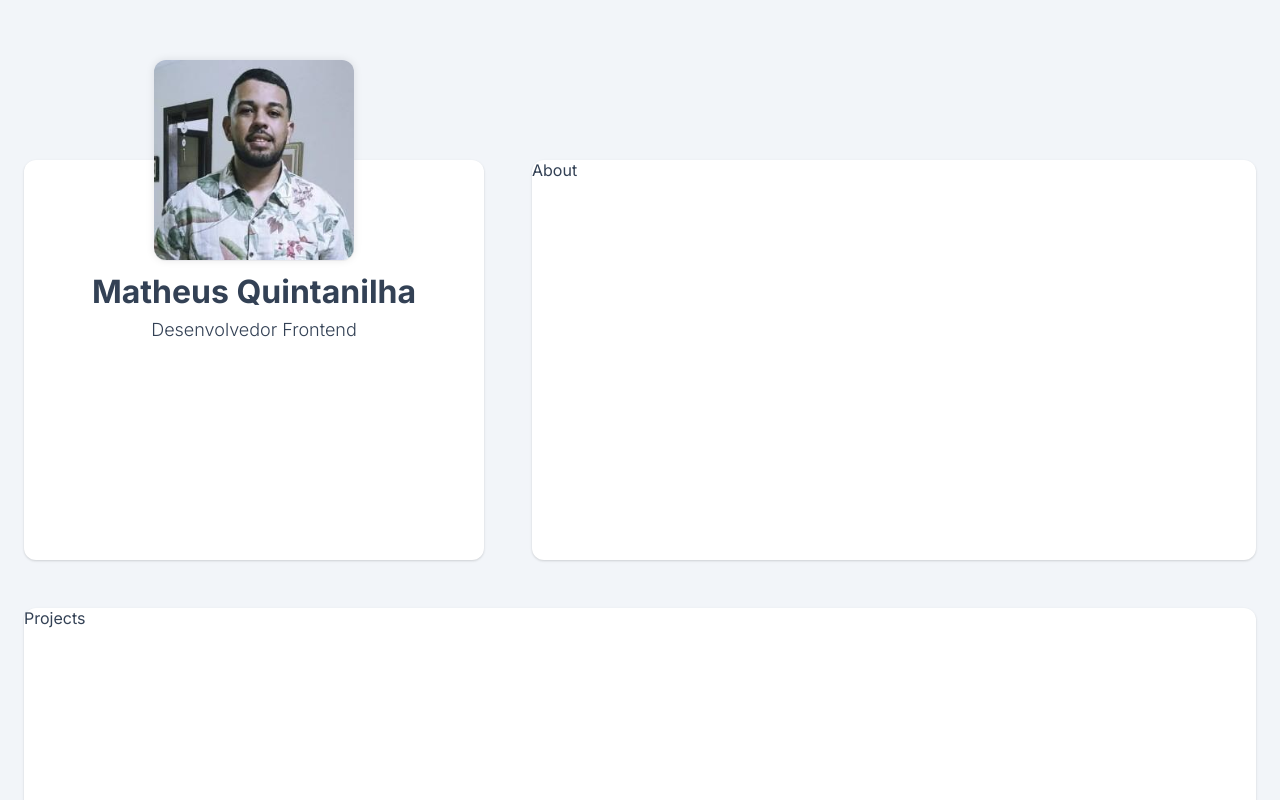
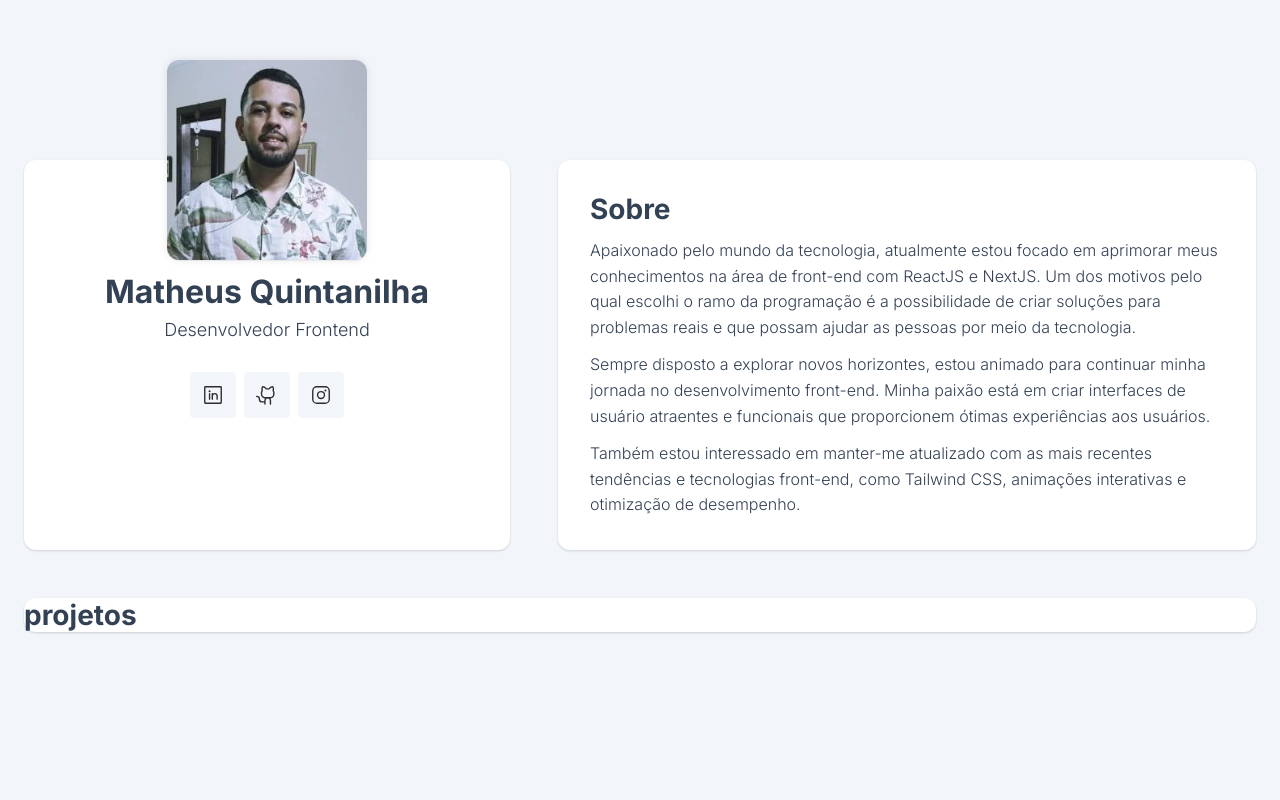
Before and after one commit to MatheusQuintanilhaa/portfolio, a React (Vite) app: page / in a window 1280 px wide. Shown: the top 800 px of the page. Built offline with nearby package versions, Linux system fonts and the light colour scheme.

Commit message:
adicionando seção sobre

```diff
--- a/package.json
+++ b/package.json
@@ -10,6 +10,8 @@
     "preview": "vite preview"
   },
   "dependencies": {
+    "@phosphor-icons/react": "^2.0.10",
+    "@phosphor-icons/web": "^2.0.3",
     "react": "^18.2.0",
     "react-dom": "^18.2.0"
   },
--- a/src/components/About.jsx
+++ /dev/null
@@ -1,5 +0,0 @@
-const About = () => {
-  return <section className="card">About</section>;
-};
-
-export default About;
--- /dev/null
+++ b/src/components/About/About.jsx
@@ -0,0 +1,30 @@
+const About = () => {
+  return (
+    <section className="card about">
+      <h2 className="subtitle">Sobre</h2>
+
+      <p>
+        Apaixonado pelo mundo da tecnologia, atualmente estou focado em
+        aprimorar meus conhecimentos na área de front-end com ReactJS e NextJS.
+        Um dos motivos pelo qual escolhi o ramo da programação é a possibilidade
+        de criar soluções para problemas reais e que possam ajudar as pessoas
+        por meio da tecnologia.
+      </p>
+
+      <p>
+        Sempre disposto a explorar novos horizontes, estou animado para
+        continuar minha jornada no desenvolvimento front-end. Minha paixão está
+        em criar interfaces de usuário atraentes e funcionais que proporcionem
+        ótimas experiências aos usuários.
+      </p>
+
+      <p>
+        Também estou interessado em manter-me atualizado com as mais recentes
+        tendências e tecnologias front-end, como Tailwind CSS, animações
+        interativas e otimização de desempenho.
+      </p>
+    </section>
+  );
+};
+
+export default About;
--- /dev/null
+++ b/src/components/About/about.css
@@ -0,0 +1,11 @@
+.about {
+  padding: 32px;
+}
+
+.about p {
+  font-size: 16px;
+  line-height: 1.6;
+  font-weight: 300;
+
+  margin-top: 12px;
+}
--- a/src/components/PersonalInformations.jsx
+++ b/src/components/PersonalInformations.jsx
@@ -1,6 +1,6 @@
 import UserSection from "./User/User";
-import AboutSection from "./About";
-import ProjectsSection from "./Projects";
+import AboutSection from "./About/About";
+import ProjectsSection from "./Projects/Projects";
 
 const PersonalInformations = () => {
   return (
--- a/src/components/Projects.jsx
+++ /dev/null
@@ -1,5 +0,0 @@
-const Projects = () => {
-  return <section className="card projects">Projects</section>;
-};
-
-export default Projects;
--- /dev/null
+++ b/src/components/Projects/Projects.jsx
@@ -0,0 +1,9 @@
+const Projects = () => {
+  return (
+    <section className="card projects">
+      <h2 className="subtitle">projetos</h2>
+    </section>
+  );
+};
+
+export default Projects;
--- a/src/components/User/User.jsx
+++ b/src/components/User/User.jsx
@@ -1,3 +1,5 @@
+import { LinkedinLogo, GithubLogo, InstagramLogo } from "@phosphor-icons/react";
+
 const User = () => {
   return (
     <section className="card user">
@@ -8,6 +10,35 @@ const User = () => {
         <h1>Matheus Quintanilha</h1>
 
         <p>Desenvolvedor Frontend</p>
+
+        <div className="social">
+          <a
+            href="https://www.linkedin.com/in/matheus-quintanilhadev/"
+            className="social__link"
+            target="_blank"
+            rel="noreferrer"
+          >
+            <LinkedinLogo size={22} />
+          </a>
+
+          <a
+            href="https://github.com/MatheusQuintanilhaa"
+            className="social__link"
+            target="_blank"
+            rel="noreferrer"
+          >
+            <GithubLogo size={22} />
+          </a>
+
+          <a
+            href="https://www.instagram.com/matheus_quintanilha/"
+            className="social__link"
+            target="_blank"
+            rel="noreferrer"
+          >
+            <InstagramLogo size={22} />
+          </a>
+        </div>
       </div>
     </section>
   );
--- /dev/null
+++ b/src/components/User/social.css
@@ -0,0 +1,30 @@
+.social {
+  display: flex;
+  column-gap: 8px;
+
+  margin-top: 24px;
+}
+
+.social__link {
+  width: 46px;
+  height: 46px;
+
+  border-radius: 4px;
+  background: var(--background-body);
+
+  color: var(--secondary);
+  text-decoration: none;
+
+  display: flex;
+  align-items: center;
+  justify-content: center;
+
+  transition: all 0.2s;
+}
+
+.social__link:hover {
+  color: #fff;
+
+  background: var(--link);
+  transform: translateY(-12px);
+}
--- a/src/global.css
+++ b/src/global.css
@@ -1,4 +1,8 @@
 @import url(./components/User/user.css);
+@import url(./components/User/social.css);
+@import url(./components/About/about.css);
+@import url(./components/Projects/projects.css);
+
 * {
   box-sizing: border-box;
   margin: 0;
@@ -30,7 +34,7 @@ body {
 
 .app {
   display: grid;
-  grid-template-columns: 460px 1fr;
+  grid-template-columns: 486px 1fr;
   gap: 48px;
 
   width: 100%;
@@ -39,10 +43,6 @@ body {
   padding: 0 24px;
 
   margin: 160px auto 100px;
-}
-
-section {
-  height: 400px;
 }
 
 .projects {
@@ -54,3 +54,8 @@ section {
   background: var(--background-card);
   box-shadow: var(--shadow-card);
 }
+
+.subtitle {
+  font-size: 28px;
+  font-weight: 600px;
+}
```
Also changed, not shown: src/components/Projects/projects.css (added), 1 other file (tests, documents, lock files or other folders).
